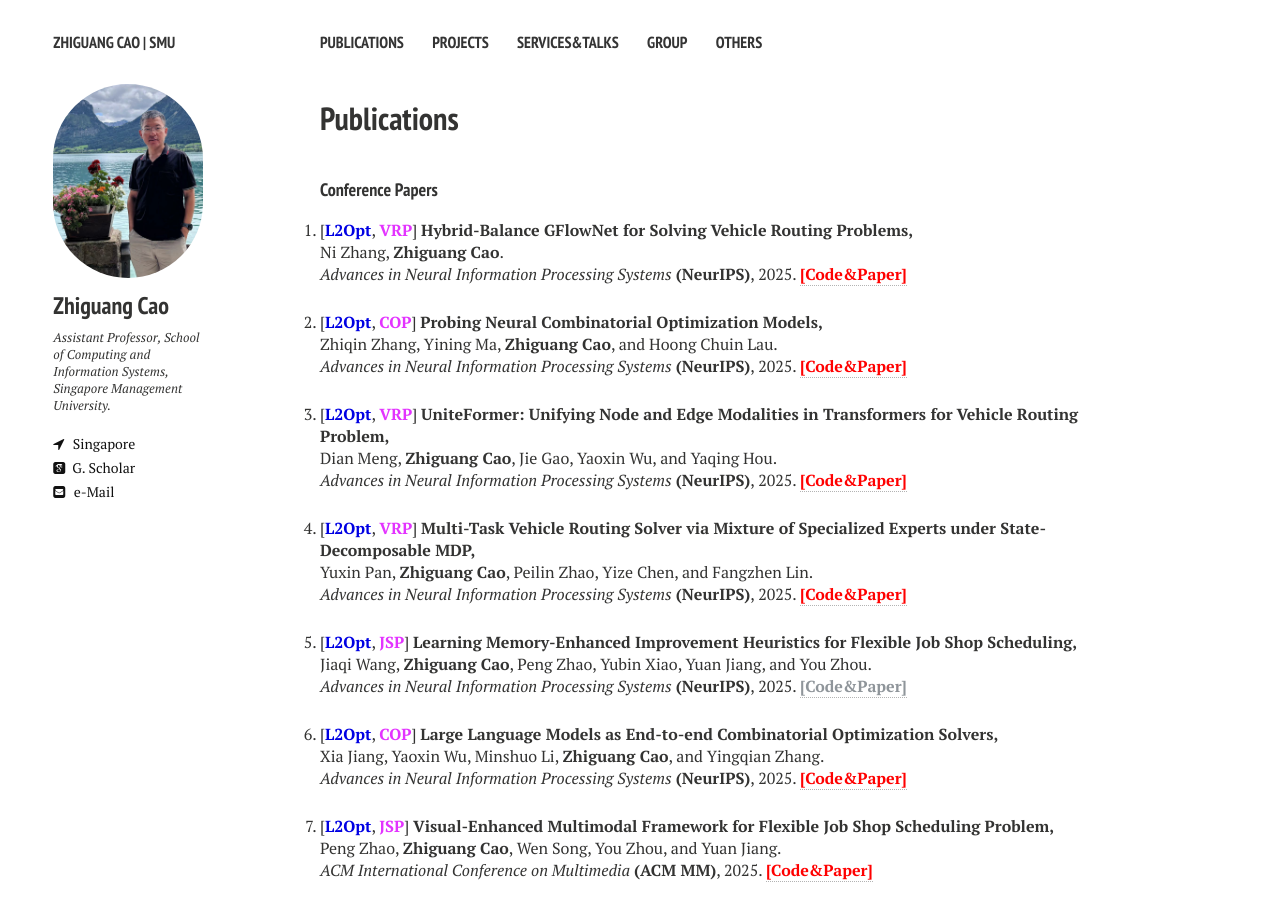
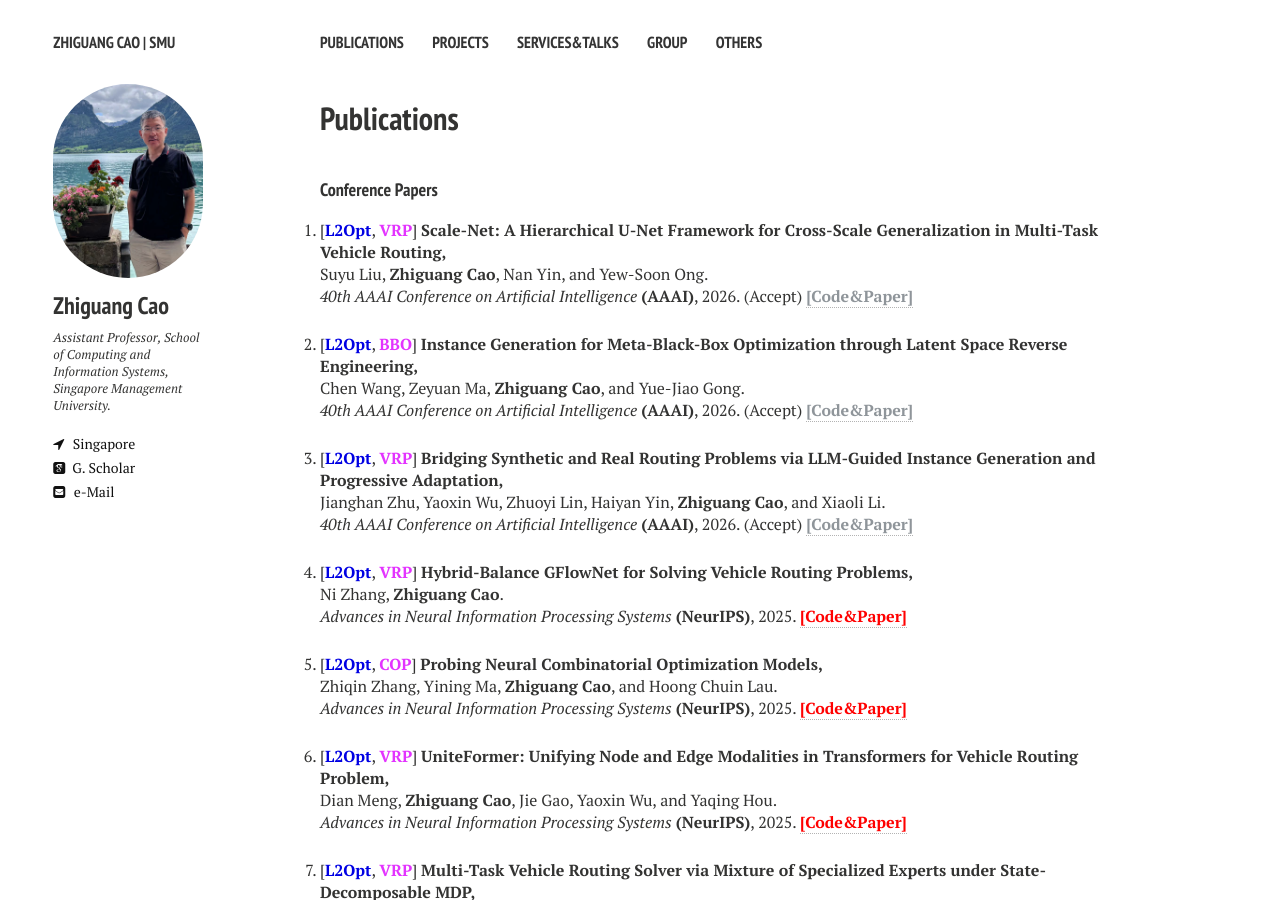
Before and after one commit to zhiguangcaosg/zhiguangcaosg.github.io, a Jekyll site: the page built from publications.md, in a window 1280 px wide and 900 px high. Built offline with Jekyll 4.4.1, drawn with Linux system fonts in a browser that asks for light colours; nearby versions of some CDN libraries.

Commit message:
Update publications.html

```diff
--- a/_layouts/publications.html
+++ b/_layouts/publications.html
@@ -89,6 +89,30 @@ div.bibtex pre { font-size: 75%; overflow: auto;  width: 100%; padding: 0em 0em;
 
     <!-- Item: Caelles2016 -->
 <ol style="padding-left:0px;">
+
+<li>
+<p>
+[<font color="#0000E3"><b>L2Opt</b></font>, <font color="#E333FF"><b>VRP</b></font>] <b>Scale-Net: A Hierarchical U-Net Framework for Cross-Scale Generalization in Multi-Task Vehicle Routing,</b>
+<br> Suyu Liu, <b>Zhiguang Cao</b>, Nan Yin, and Yew-Soon Ong.<br>
+<i>40th AAAI Conference on Artificial Intelligence</i> <b>(AAAI)</b>, 2026. (Accept) <a href="https://zhiguangcaosg.github.io/publications/"> <font color="#8F959A"><b>[Code&Paper]</b> </font></a>
+</p>
+</li>
+
+<li>
+<p>
+[<font color="#0000E3"><b>L2Opt</b></font>, <font color="#E333FF"><b>BBO</b></font>] <b>Instance Generation for Meta-Black-Box Optimization through Latent Space Reverse Engineering,</b>
+<br> Chen Wang, Zeyuan Ma, <b>Zhiguang Cao</b>, and Yue-Jiao Gong.<br>
+<i>40th AAAI Conference on Artificial Intelligence</i> <b>(AAAI)</b>, 2026. (Accept) <a href="https://zhiguangcaosg.github.io/publications/"> <font color="#8F959A"><b>[Code&Paper]</b> </font></a>
+</p>
+</li>
+
+<li>
+<p>
+[<font color="#0000E3"><b>L2Opt</b></font>, <font color="#E333FF"><b>VRP</b></font>] <b>Bridging Synthetic and Real Routing Problems via LLM-Guided Instance Generation and Progressive Adaptation,</b>
+<br> Jianghan Zhu, Yaoxin Wu, Zhuoyi Lin, Haiyan Yin,  <b>Zhiguang Cao</b>, and Xiaoli Li.<br>
+<i>40th AAAI Conference on Artificial Intelligence</i> <b>(AAAI)</b>, 2026. (Accept) <a href="https://zhiguangcaosg.github.io/publications/"> <font color="#8F959A"><b>[Code&Paper]</b> </font></a>
+</p>
+</li>
 
 <li>
 <p>
```
